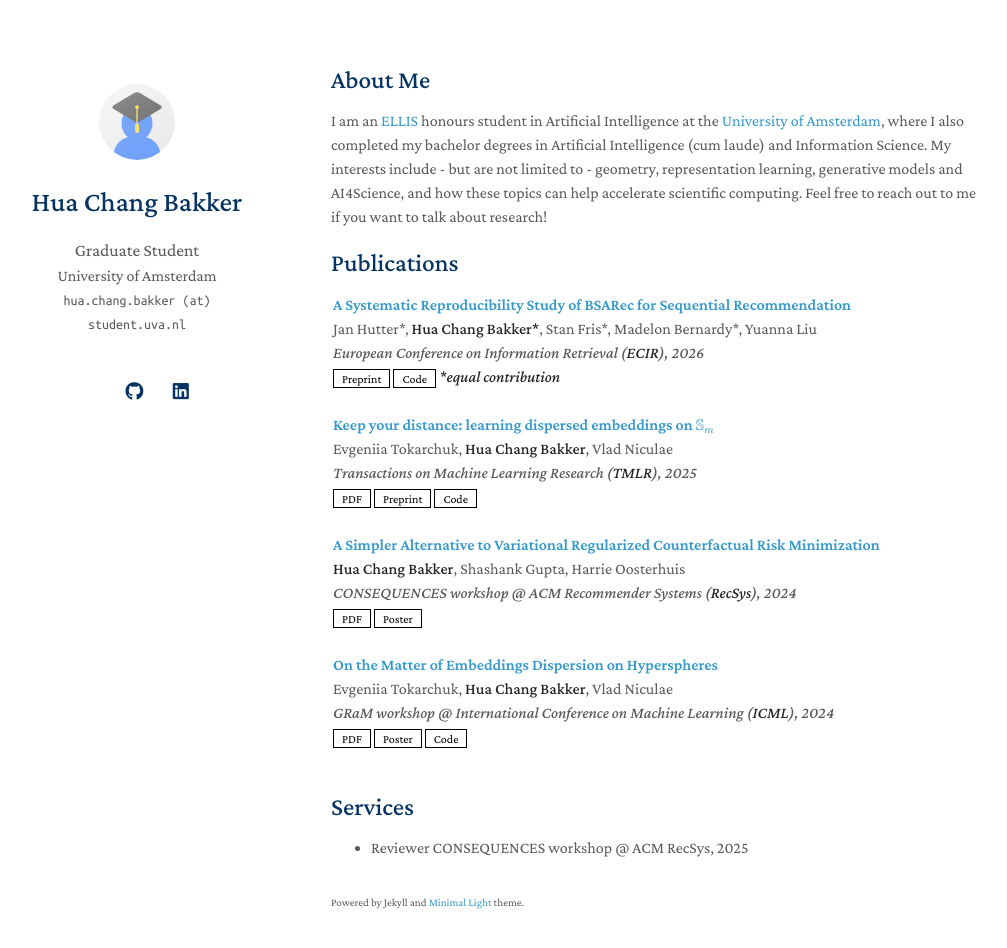
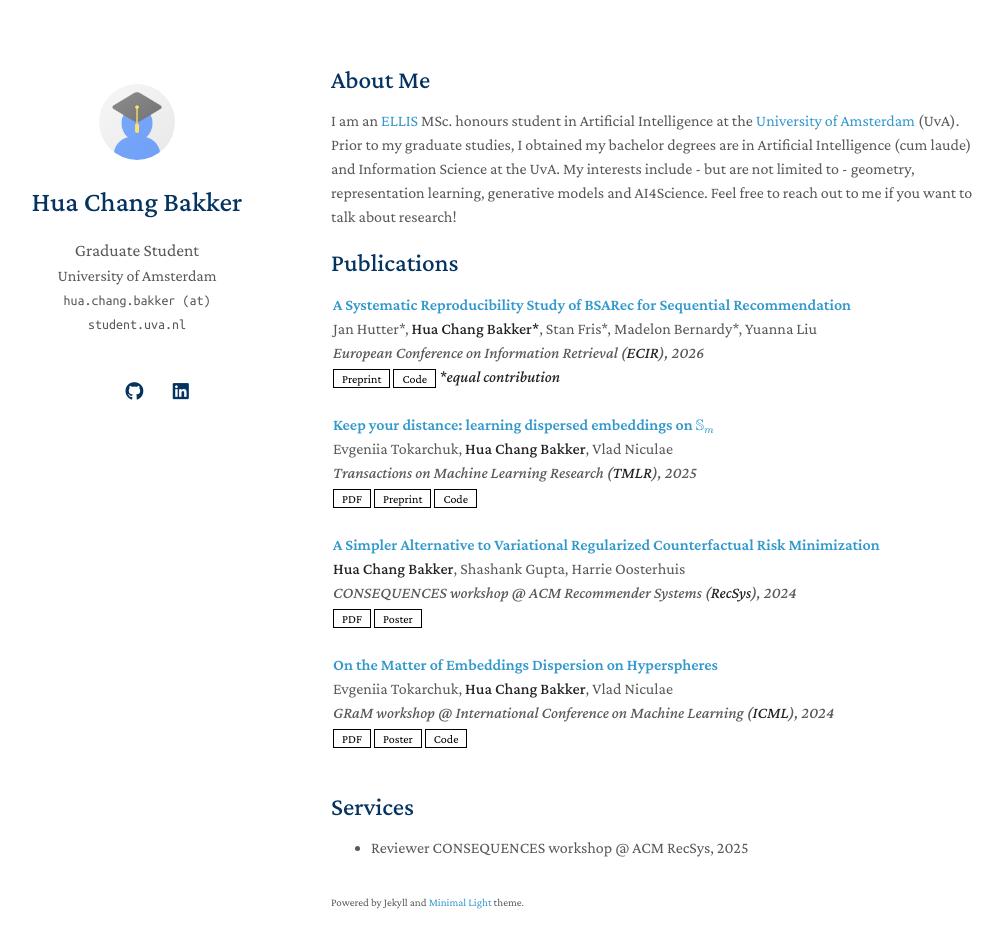
Before and after one commit to huachangb/huachangb.github.io, a Jekyll site: the page built from index.md, in a window 1280 px wide and 983 px high. Shown: the top 948 px of the window, without its empty margins (139-1146 px from the left). Built offline with Jekyll 4.4.1, drawn with Linux system fonts in a browser that asks for light colours; a style sheet for code colours, icons or effects is not loaded.

Commit message:
Revise personal introduction in index.md
Updated description to reflect current academic status and interests.

```diff
--- a/index.md
+++ b/index.md
@@ -4,8 +4,9 @@ layout: homepage
 
 ## About Me
 
-I am an [ELLIS](https://ivi.fnwi.uva.nl/ellis/) honours student in Artificial Intelligence at the [University of Amsterdam](https://www.uva.nl/en), where I also completed my bachelor degrees in Artificial Intelligence (cum laude) and Information Science.
-My interests include - but are not limited to - geometry, representation learning, generative models and AI4Science, and how these topics can help accelerate scientific computing.
+I am an [ELLIS](https://ivi.fnwi.uva.nl/ellis/) MSc. honours student in Artificial Intelligence at the [University of Amsterdam](https://www.uva.nl/en) (UvA).
+Prior to my graduate studies, I obtained my bachelor degrees are in Artificial Intelligence (cum laude) and Information Science at the UvA.
+My interests include - but are not limited to - geometry, representation learning, generative models and AI4Science.
 Feel free to reach out to me if you want to talk about research!
 
 {% include_relative _includes/publications.md %}
```
